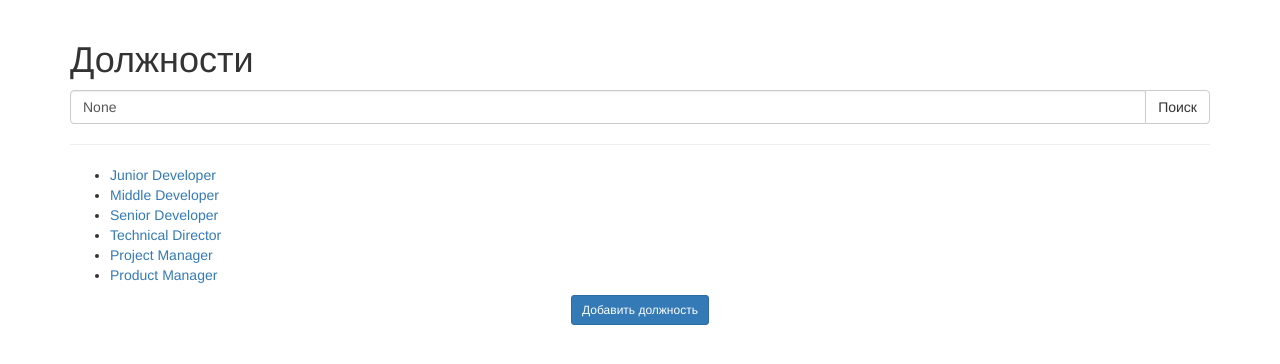
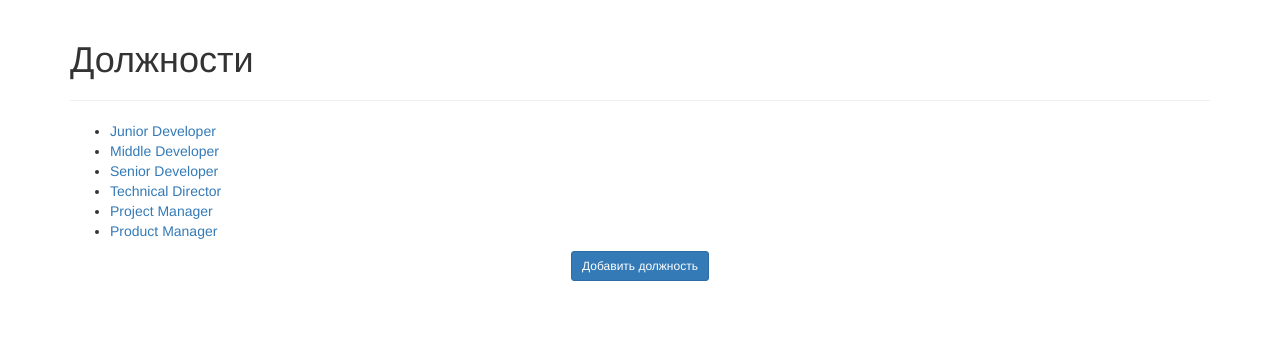
Before and after one commit to iu5team/rms, a Django app: a page that uses templates/positions_list.html in a window 1280 px wide. Shown: the part 52-416 px from the top of the page. Run offline with Django 3.2, Linux system fonts and the light colour scheme; data comes from the database, SQL or seed files in the repository; some libraries are stand-ins or nearby versions.

Commit message:
Positions search dropped

```diff
--- a/templates/positions_list.html
+++ b/templates/positions_list.html
@@ -14,17 +14,6 @@
 
 {% block content %}
     <h1>Должности</h1>
-
-    <section class="search">
-        <form>
-            <div class="input-group">
-                <input type="text" class="form-control" name="query" value="{{ query }}" placeholder="Поиск...">
-                <span class="input-group-btn">
-                    <button class="btn btn-default" type="submit">Поиск</button>
-                </span>
-            </div>
-        </form>
-    </section>
 
     <hr>
 
```
